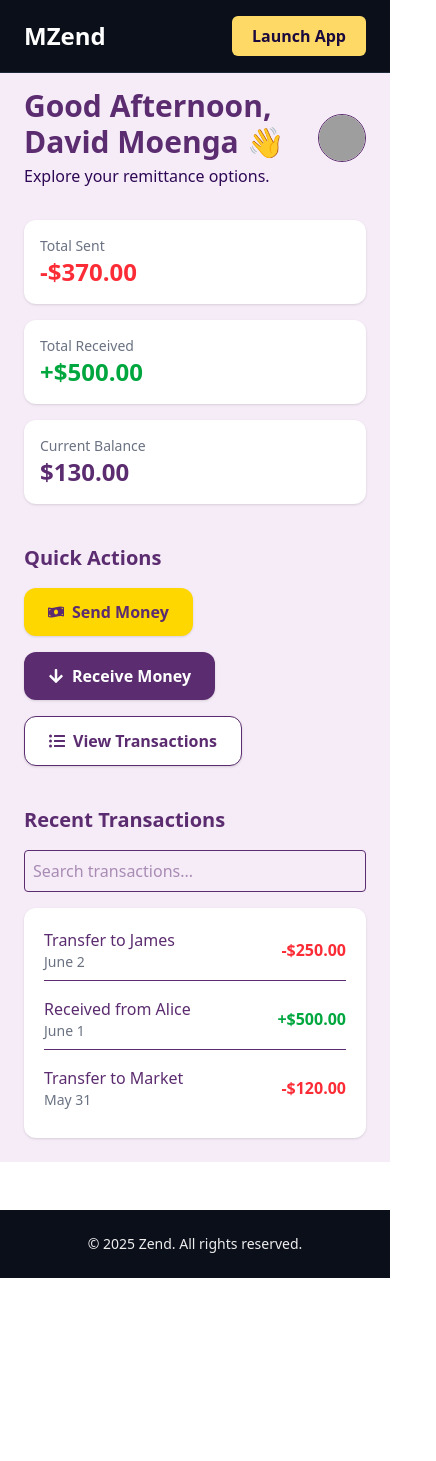
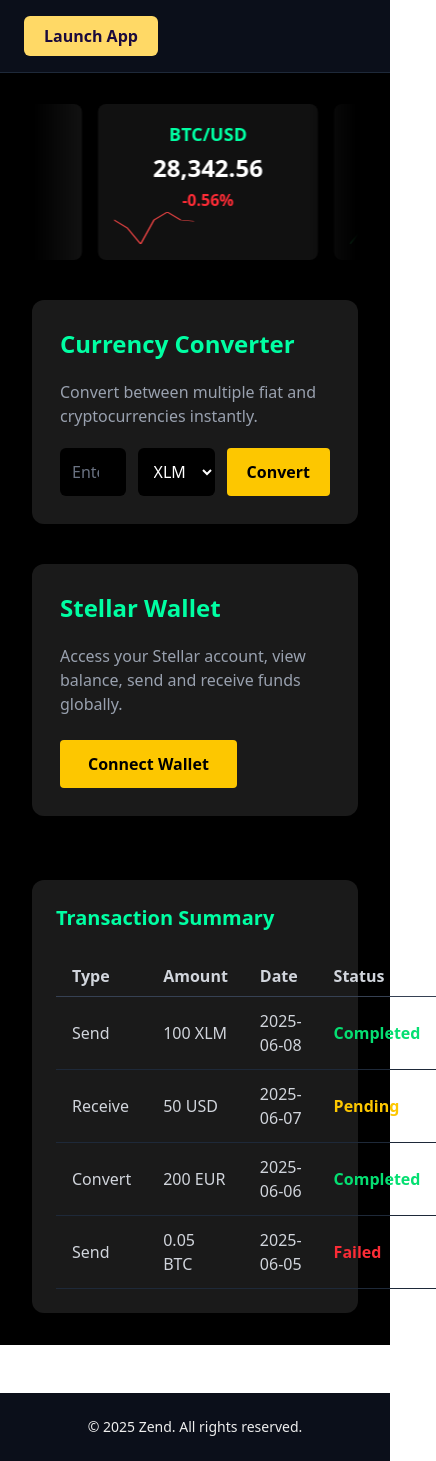
Before and after one commit to Davin-01/Mzend, a React (Vite) app: page /dashboard in a window 390 px wide. Shown: the whole page, 436 px wide, since content can reach past the window. Before the commit the page ends 1278 px from the top, so only its background shows below. Built offline with nearby package versions, Linux system fonts and the light colour scheme; grey boxes are pictures that could not be loaded.

Commit message:
final changes to the landingpage

```diff
--- a/src/App.jsx
+++ b/src/App.jsx
@@ -14,6 +14,7 @@ import Profile from "./pages/Profile";
 import Support from "./pages/Support";
 import Exchange from "./pages/Exchange";
 import LaunchApp from "./pages/LaunchApp";
+import LearnMore from "./pages/LearnMore";
 
 export default function App() {
   return (
@@ -32,6 +33,7 @@ export default function App() {
         <Route path="/support" element={<Support />} />
         <Route path="/exchange" element={<Exchange />} />
         <Route path="/app" element={<LaunchApp />} />
+        <Route path="/learnmore" element={<LearnMore />} />
       </Routes>
       <Footer />
     </>
--- a/src/components/Navbar.jsx
+++ b/src/components/Navbar.jsx
@@ -4,13 +4,17 @@ export default function Navbar() {
   return (
     <nav className="w-full fixed top-0 z-50 bg-[#0B0F1A] border-b border-gray-800">
       <div className="max-w-7xl mx-auto px-6 py-4 flex justify-between items-center">
-        <div className="text-2xl font-bold text-white">MZend</div>
+        {/* <div className="text-2xl font-bold text-white">MZend</div> */}
+        {/* <ul className="hidden md:flex gap-8 text-[#FFD966] font-medium"> */}
         <ul className="hidden md:flex gap-8 text-[#FFD966] font-medium">
-          <li><a href="#exchange" className="hover:text-white">Exchange</a></li>
+          <li><a href="/" className="hover:text-white">Home</a></li>
+        </ul>
+
+          {/* <li><a href="#exchange" className="hover:text-white">Exchange</a></li>
           <li><a href="#how" className="hover:text-white">How It Works</a></li>
           <li><a href="#wallet" className="hover:text-white">Wallet</a></li>
-          <li><a href="/login" className="hover:text-white">Login</a></li>
-        </ul>
+          <li><a href="/login" className="hover:text-white">Login</a></li> */}
+        {/* </ul> */}
         <a
           href="/app"
           className="bg-[#FFD966] text-[#1A0A3D] px-5 py-2 rounded-md font-semibold hover:bg-yellow-400 transition"
--- /dev/null
+++ b/src/components/ui/button.jsx
@@ -0,0 +1,29 @@
+import React from "react";
+
+export function Button({
+  children,
+  onClick,
+  type = "button",
+  className = "",
+  variant = "primary",
+}) {
+  const baseStyles = "px-6 py-2 rounded font-semibold transition transform hover:scale-105";
+
+  const variants = {
+    primary: "bg-yellow-400 text-black hover:bg-yellow-300",
+    secondary: "border border-yellow-400 text-yellow-400 hover:bg-yellow-400 hover:text-black",
+    danger: "bg-red-500 text-white hover:bg-red-600",
+    success: "bg-green-500 text-white hover:bg-green-600",
+    dark: "bg-black text-white hover:bg-gray-800",
+  };
+
+  return (
+    <button
+      type={type}
+      onClick={onClick}
+      className={`${baseStyles} ${variants[variant]} ${className}`}
+    >
+      {children}
+    </button>
+  );
+}
--- a/src/pages/Dashboard.jsx
+++ b/src/pages/Dashboard.jsx
@@ -1,146 +1,221 @@
-import React, { useState } from "react";
-import { Link } from "react-router-dom";
-import { Carousel } from "react-responsive-carousel";
-import { FaMoneyBillWave, FaArrowDown, FaListUl, FaBars } from "react-icons/fa";
-import "react-responsive-carousel/lib/styles/carousel.min.css";
+import React, { useEffect, useRef, useState } from "react";
+
+function Sparkline({ data, color = "#00FFA3" }) {
+  if (!data || data.length === 0) return null;
+  const max = Math.max(...data);
+  const min = Math.min(...data);
+  const points = data
+    .map((point, idx) => {
+      const x = (idx / (data.length - 1)) * 100;
+      const y = 100 - ((point - min) / (max - min)) * 100;
+      return `${x},${y}`;
+    })
+    .join(" ");
+
+  return (
+    <svg
+      viewBox="0 0 100 100"
+      className="w-20 h-8"
+      preserveAspectRatio="none"
+      fill="none"
+      stroke={color}
+      strokeWidth="2"
+      strokeLinecap="round"
+      strokeLinejoin="round"
+    >
+      <polyline points={points} />
+    </svg>
+  );
+}
 
 export default function Dashboard() {
-
-  const user = {
-    name: "David Moenga",
-  };
-
-  const supportedCountries = [
-    { name: "Kenya", flag: "🇰🇪", description: "M-Pesa transfers supported" },
-    { name: "Nigeria", flag: "🇳🇬", description: "Instant Naira payouts" },
-    { name: "Ghana", flag: "🇬🇭", description: "MTN Mobile Money enabled" },
-    { name: "USA", flag: "🇺🇸", description: "Send to USD accounts" },
-    { name: "UK", flag: "🇬🇧", description: "GBP bank transfer" },
+  const liveRates = [
+    {
+      pair: "XLM/USD",
+      rate: "0.1234",
+      change: "+1.24%",
+      trend: [0.12, 0.122, 0.121, 0.123, 0.125, 0.124, 0.123],
+    },
+    {
+      pair: "BTC/USD",
+      rate: "28,342.56",
+      change: "-0.56%",
+      trend: [28350, 28300, 28200, 28350, 28400, 28350, 28342],
+    },
+    {
+      pair: "ETH/USD",
+      rate: "1,882.30",
+      change: "+0.87%",
+      trend: [1850, 1870, 1865, 1880, 1890, 1885, 1882],
+    },
+    {
+      pair: "EUR/USD",
+      rate: "1.1023",
+      change: "-0.32%",
+      trend: [1.10, 1.11, 1.10, 1.11, 1.10, 1.10, 1.10],
+    },
   ];
 
-  const recentTransactions = [
-    { id: 1, name: "Transfer to James", amount: "-$250.00", date: "June 2" },
-    { id: 2, name: "Received from Alice", amount: "+$500.00", date: "June 1" },
-    { id: 3, name: "Transfer to Market", amount: "-$120.00", date: "May 31" },
+  const transactions = [
+    { id: 1, type: "Send", amount: "100 XLM", date: "2025-06-08", status: "Completed" },
+    { id: 2, type: "Receive", amount: "50 USD", date: "2025-06-07", status: "Pending" },
+    { id: 3, type: "Convert", amount: "200 EUR", date: "2025-06-06", status: "Completed" },
+    { id: 4, type: "Send", amount: "0.05 BTC", date: "2025-06-05", status: "Failed" },
   ];
 
-  const [sidebarOpen, setSidebarOpen] = useState(false);
-  const [search, setSearch] = useState("");
+  // Duplicate liveRates to create infinite scroll effect
+  const scrollRef = useRef(null);
 
-  const getGreeting = () => {
-    const hour = new Date().getHours();
-    if (hour < 12) return "Good Morning";
-    if (hour < 18) return "Good Afternoon";
-    return "Good Evening";
-  };
+  useEffect(() => {
+    const slider = scrollRef.current;
+    let start = 0;
+    let reqId;
 
-  const filteredTransactions = recentTransactions.filter(txn =>
-    txn.name.toLowerCase().includes(search.toLowerCase())
-  );
+    function step() {
+      start -= 0.5; // Speed of sliding; smaller = slower
+      if (Math.abs(start) >= slider.scrollWidth / 2) {
+        start = 0; // Reset for infinite loop
+      }
+      slider.style.transform = `translateX(${start}px)`;
+      reqId = requestAnimationFrame(step);
+    }
+
+    reqId = requestAnimationFrame(step);
+    return () => cancelAnimationFrame(reqId);
+  }, []);
 
   return (
-    <div className="flex flex-col md:flex-row min-h-screen bg-[#f6ecf8] text-[#5B2C6F]">
-      {/* Mobile Sidebar Toggle */}
-      <div className="md:hidden p-4 flex justify-between items-center bg-white shadow-md">
-        <h1 className="text-2xl font-bold">MZend</h1>
-        <button onClick={() => setSidebarOpen(!sidebarOpen)}>
-          <FaBars className="text-2xl" />
-        </button>
-      </div>
-
-      {/* Sidebar */}
-      <aside className={`w-full md:w-64 bg-white shadow-md p-6 md:block ${sidebarOpen ? "block" : "hidden"}`}>
-        <nav className="flex flex-col gap-4 text-lg">
-          <Link to="/dashboard" className="hover:text-[#FFD700]">Dashboard</Link>
-          <Link to="/wallet" className="hover:text-[#FFD700]">Wallet</Link>
-          <Link to="/send" className="hover:text-[#FFD700]">Send Money</Link>
-          <Link to="/receive" className="hover:text-[#FFD700]">Receive Money</Link>
-          <Link to="/transactions" className="hover:text-[#FFD700]">Transactions</Link>
-          <Link to="/profile" className="hover:text-[#FFD700]">Profile</Link>
-          {/* <Link to="/settings" className="hover:text-[#FFD700]">Settings</Link> */}
-          <Link to="/support" className="hover:text-[#FFD700]">Support</Link>
-          <Link to="/logout" className="mt-6 text-red-500 hover:text-red-700">Logout</Link>
-        </nav>
-      </aside>
-
-      {/* Main Content */}
-      <main className="flex-1 p-6">
-        {/* Header */}
-        <div className="flex justify-between items-center mb-8">
-          <div>
-            <h2 className="text-3xl font-bold">{getGreeting()}, {user.name} 👋</h2>
-            <p className="text-[#2E0854] mt-1">Explore your remittance options.</p>
-          </div>
-          <img
-            src={`https://api.dicebear.com/7.x/initials/svg?seed=${user.name}`}
-            alt="User Avatar"
-            className="w-12 h-12 rounded-full border"
-          />
+    <main className="min-h-screen bg-black text-white px-8 py-8 pt-24 sm:pt-24 font-sans select-none">
+      {/* Sliding ticker with continuous infinite scroll */}
+      <section className="relative overflow-hidden mb-10 pt-2">
+        <div
+          ref={scrollRef}
+          className="flex gap-4 whitespace-nowrap will-change-transform"
+          style={{ userSelect: "none" }}
+          aria-label="Live currency exchange rates"
+        >
+          {[...liveRates, ...liveRates].map(({ pair, rate, change, trend }, i) => {
+            const isPositive = change.startsWith("+");
+            return (
+              <div
+                key={i}
+                className={`inline-block min-w-[220px] bg-[#111111] rounded-lg p-4 shadow-lg
+                  flex flex-col items-center text-center
+                  hover:scale-105 hover:shadow-yellow-400 transition-transform duration-300 cursor-pointer`}
+              >
+                <h3 className="text-lg font-semibold mb-1 text-[#00FFA3]">{pair}</h3>
+                <div className="text-2xl font-bold mb-1">{rate}</div>
+                <span
+                  className={`mb-2 font-semibold ${
+                    isPositive ? "text-green-400" : "text-red-500"
+                  }`}
+                >
+                  {change}
+                </span>
+                <Sparkline data={trend} color={isPositive ? "#22c55e" : "#ef4444"} />
+              </div>
+            );
+          })}
         </div>
 
-        {/* Summary Cards */}
-        <div className="grid grid-cols-1 sm:grid-cols-2 md:grid-cols-3 gap-4 mb-10">
-          <div className="bg-white p-4 rounded-xl shadow">
-            <p className="text-sm text-gray-500">Total Sent</p>
-            <p className="text-2xl font-bold text-red-500">-$370.00</p>
-          </div>
-          <div className="bg-white p-4 rounded-xl shadow">
-            <p className="text-sm text-gray-500">Total Received</p>
-            <p className="text-2xl font-bold text-green-600">+$500.00</p>
-          </div>
-          <div className="bg-white p-4 rounded-xl shadow">
-            <p className="text-sm text-gray-500">Current Balance</p>
-            <p className="text-2xl font-bold text-[#5B2C6F]">$130.00</p>
+        {/* Gradient fade overlays on sides */}
+        <div className="pointer-events-none absolute left-0 top-0 bottom-0 w-12 bg-gradient-to-r from-black"></div>
+        <div className="pointer-events-none absolute right-0 top-0 bottom-0 w-12 bg-gradient-to-l from-black"></div>
+      </section>
+
+      {/* Main cards */}
+      <section className="grid grid-cols-1 md:grid-cols-2 gap-10 mb-16">
+        <div
+          className="bg-[#1A1A1A] rounded-xl p-7 shadow-lg transform transition duration-500 hover:scale-105 hover:shadow-yellow-400"
+          style={{ animation: "fadeInScale 0.9s ease forwards" }}
+        >
+          <h2 className="text-2xl font-semibold mb-5 text-[#00FFA3]">Currency Converter</h2>
+          <p className="text-gray-400 mb-5">
+            Convert between multiple fiat and cryptocurrencies instantly.
+          </p>
+          <div className="flex gap-3 items-center">
+            <input
+              type="number"
+              className="w-full rounded-md bg-black p-3 text-white placeholder-gray-500 focus:outline-yellow-400"
+              placeholder="Enter amount"
+            />
+            <select className="bg-black text-white rounded-md p-3 focus:outline-yellow-400">
+              <option>XLM</option>
+              <option>USD</option>
+              <option>BTC</option>
+              <option>ETH</option>
+              <option>EUR</option>
+            </select>
+            <button className="bg-yellow-400 px-5 py-3 rounded font-semibold text-black hover:bg-yellow-300 transition">
+              Convert
+            </button>
           </div>
         </div>
 
-        {/* Quick Actions */}
-        <section className="mb-10">
-          <h3 className="text-xl font-semibold mb-4">Quick Actions</h3>
-          <div className="flex flex-wrap gap-4">
-            <Link to="/send" className="bg-[#FFD700] text-[#5B2C6F] px-6 py-3 rounded-xl font-semibold shadow hover:bg-[#e6c200] transition flex items-center gap-2">
-              <FaMoneyBillWave /> Send Money
-            </Link>
-            <Link to="/receive" className="bg-[#5B2C6F] text-white px-6 py-3 rounded-xl font-semibold shadow hover:bg-[#3c1e50] transition flex items-center gap-2">
-              <FaArrowDown /> Receive Money
-            </Link>
-            <Link to="/transactions" className="bg-white border border-[#5B2C6F] text-[#5B2C6F] px-6 py-3 rounded-xl font-semibold shadow hover:bg-[#f9f3fc] transition flex items-center gap-2">
-              <FaListUl /> View Transactions
-            </Link>
-          </div>
-        </section>
+        <div
+          className="bg-[#1A1A1A] rounded-xl p-7 shadow-lg transform transition duration-500 hover:scale-105 hover:shadow-yellow-400"
+          style={{ animation: "fadeInScale 1.1s ease forwards" }}
+        >
+          <h2 className="text-2xl font-semibold mb-5 text-[#00FFA3]">Stellar Wallet</h2>
+          <p className="text-gray-400 mb-6">
+            Access your Stellar account, view balance, send and receive funds globally.
+          </p>
+          <button className="bg-yellow-400 px-7 py-3 rounded font-semibold text-black hover:bg-yellow-300 transition">
+            Connect Wallet
+          </button>
+        </div>
+      </section>
 
-        {/* Country Carousel */}
+      {/* Transaction Summary */}
+      <section className="bg-[#1A1A1A] rounded-xl p-6 shadow-lg max-w-5xl mx-auto">
+        <h3 className="text-xl font-semibold text-[#00FFA3] mb-6">Transaction Summary</h3>
+        <table className="w-full text-left text-gray-300">
+          <thead className="border-b border-gray-700">
+            <tr>
+              <th className="py-2 px-4">Type</th>
+              <th className="py-2 px-4">Amount</th>
+              <th className="py-2 px-4">Date</th>
+              <th className="py-2 px-4">Status</th>
+            </tr>
+          </thead>
+          <tbody>
+            {transactions.map(({ id, type, amount, date, status }) => (
+              <tr
+                key={id}
+                className="border-b border-gray-800 hover:bg-yellow-400/10 transition-colors cursor-default"
+              >
+                <td className="py-3 px-4">{type}</td>
+                <td className="py-3 px-4">{amount}</td>
+                <td className="py-3 px-4">{date}</td>
+                <td
+                  className={`py-3 px-4 font-semibold ${
+                    status === "Completed"
+                      ? "text-green-400"
+                      : status === "Pending"
+                      ? "text-yellow-400"
+                      : "text-red-500"
+                  }`}
+                >
+                  {status}
+                </td>
+              </tr>
+            ))}
+          </tbody>
+        </table>
+      </section>
 
-
-        {/* Recent Transactions */}
-        <section>
-          <h3 className="text-xl font-semibold mb-4">Recent Transactions</h3>
-          <input
-            type="text"
-            placeholder="Search transactions..."
-            className="mb-4 p-2 border rounded w-full md:w-1/2"
-            value={search}
-            onChange={e => setSearch(e.target.value)}
-          />
-          <div className="bg-white rounded-xl shadow p-5 space-y-4">
-            {filteredTransactions.map(txn => (
-              <div key={txn.id} className="flex justify-between items-center border-b pb-2 last:border-none">
-                <div>
-                  <p className="font-medium">{txn.name}</p>
-                  <p className="text-sm text-gray-500">{txn.date}</p>
-                </div>
-                <p className={`font-semibold ${txn.amount.startsWith('-') ? 'text-red-500' : 'text-green-600'}`}>
-                  {txn.amount}
-                </p>
-              </div>
-            ))}
-            {filteredTransactions.length === 0 && (
-              <p className="text-center text-gray-500">No recent activity yet.</p>
-            )}
-          </div>
-        </section>
-      </main>
-    </div>
+      <style jsx>{`
+        @keyframes fadeInScale {
+          0% {
+            opacity: 0;
+            transform: scale(0.95);
+          }
+          100% {
+            opacity: 1;
+            transform: scale(1);
+          }
+        }
+      `}</style>
+    </main>
   );
 }
--- a/src/pages/Landing.jsx
+++ b/src/pages/Landing.jsx
@@ -1,69 +1,36 @@
 import React from "react";
 import Navbar from "../components/Navbar";
 import Footer from "../components/Footer";
+import {
+  Wallet,
+  Send,
+  RefreshCcw,
+  Globe,
+} from "lucide-react";
 
 const features = [
   {
-    title: "Secure Trading",
-    desc: "Advanced security measures to keep your assets safe.",
-    icon: (
-      <svg
-        className="w-8 h-8 text-yellow-400"
-        fill="none"
-        stroke="currentColor"
-        strokeWidth="2"
-        viewBox="0 0 24 24"
-        xmlns="http://www.w3.org/2000/svg"
-      >
-        <path
-          strokeLinecap="round"
-          strokeLinejoin="round"
-          d="M12 11c-2.21 0-4 1.79-4 4v3h8v-3c0-2.21-1.79-4-4-4zM6 7a6 6 0 1112 0 6 6 0 01-12 0z"
-        ></path>
-      </svg>
-    ),
+    title: "Stellar Wallet Connection",
+    desc: "Securely connect and manage your Stellar wallet.",
+    icon: <Wallet className="w-8 h-8 text-[#00FFA3]" />,
   },
   {
-    title: "Global Reach",
-    desc: "Trade assets worldwide with low fees and fast transactions.",
-    icon: (
-      <svg
-        className="w-8 h-8 text-yellow-400"
-        fill="none"
-        stroke="currentColor"
-        strokeWidth="2"
-        viewBox="0 0 24 24"
-        xmlns="http://www.w3.org/2000/svg"
-      >
-        <path
-          strokeLinecap="round"
-          strokeLinejoin="round"
-          d="M12 2a10 10 0 00-10 10 10 10 0 0010 10 10 10 0 0010-10 10 10 0 00-10-10zM12 6v6l4 2"
-        ></path>
-      </svg>
-    ),
+    title: "Global Send & Receive",
+    desc: "Transfer money across borders in seconds.",
+    icon: <Send className="w-8 h-8 text-yellow-400" />,
   },
   {
-    title: "Fast & Reliable",
-    desc: "Instant deposits and withdrawals with 24/7 support.",
-    icon: (
-      <svg
-        className="w-8 h-8 text-yellow-400"
-        fill="none"
-        stroke="currentColor"
-        strokeWidth="2"
-        viewBox="0 0 24 24"
-        xmlns="http://www.w3.org/2000/svg"
-      >
-        <path
-          strokeLinecap="round"
-          strokeLinejoin="round"
-          d="M13 10V3L4 14h7v7l9-11h-7z"
-        ></path>
-      </svg>
-    ),
+    title: "Real-Time Exchange",
+    desc: "Convert currencies at live market rates instantly.",
+    icon: <RefreshCcw className="w-8 h-8 text-blue-400" />,
+  },
+  {
+    title: "Multi-Currency Support",
+    desc: "Hold, send, and receive multiple fiat & crypto assets.",
+    icon: <Globe className="w-8 h-8 text-purple-400" />,
   },
 ];
+
 
 // Dummy live exchange data for demo
 const liveRates = [
@@ -120,68 +87,52 @@ export default function Landing() {
   return (
     <>
       <Navbar />
-      <main className="min-h-screen bg-black text-white font-sans px-6 py-16">
+      <main className="min-h-screen bg-black text-white font-sans px-6 py-16 pt-27">
         {/* Hero Section */}
         <section
-  className="max-w-5xl mx-auto text-center px-4 sm:px-0"
-  style={{ animation: "fadeInUp 1s ease forwards" }}
+          className="max-w-5xl mx-auto text-center"
+          style={{ animation: "fadeIn 1s ease forwards" }}
         >
-  <h1 className="text-5xl sm:text-6xl font-extrabold mb-6 leading-tight relative inline-block">
-    The Fastest Way to Trade <br />
-    <span className="text-yellow-400 bg-gradient-to-r from-yellow-300 via-yellow-400 to-yellow-500 bg-clip-text text-transparent font-extrabold">
-      Crypto & Fiat
-    </span>
-    <span className="absolute left-0 bottom-0 w-16 h-1 bg-yellow-400 rounded-full animate-pulse"></span>
+          <h1 className="text-5xl font-extrabold mb-6 leading-tight">
+            <span className="text-yellow-400">M</span>Zend <br />
+            The Fastest Way to Send and Receive <br />
+            <span className="text-yellow-400">Crypto & Fiat</span>
           </h1>
-  <p className="text-gray-300 mb-12 text-lg max-w-xl mx-auto sm:text-xl">
-    Experience seamless, secure, and instant cross-border payments powered by Stellar.
+          <p className="text-gray-300 mb-10 text-lg max-w-xl mx-auto">
+            Experience seamless, secure, and instant cross-border payments
+            powered by Stellar.
           </p>
           <div className="flex justify-center gap-6 flex-wrap">
             <a
-      href="#get-started"
-      className="bg-yellow-400 text-black px-8 py-3 rounded font-semibold
-                 hover:bg-yellow-300 hover:shadow-lg transition transform hover:scale-105"
+              href="Register"
+              className="bg-yellow-400 text-black px-8 py-3 rounded font-semibold hover:bg-yellow-300 transition transform hover:scale-105"
             >
               Get Started
             </a>
             <a
-      href="#learn-more"
-      className="border border-yellow-400 text-yellow-400 px-8 py-3 rounded font-semibold
-                 hover:bg-yellow-400 hover:text-black hover:shadow-lg transition transform hover:scale-105"
+              href="LearnMore"
+              className="border border-yellow-400 text-yellow-400 px-8 py-3 rounded font-semibold hover:bg-yellow-400 hover:text-black transition transform hover:scale-105"
             >
               Learn More
             </a>
           </div>
-
-  <style jsx global>{`
-    @keyframes fadeInUp {
-      0% {
-        opacity: 0;
-        transform: translateY(20px);
-      }
-      100% {
-        opacity: 1;
-        transform: translateY(0);
-      }
-    }
-  `}</style>
         </section>
-
 
         {/* Features */}
        <section
   id="learn-more"
-          className="max-w-6xl mx-auto mt-20 flex flex-col sm:flex-row justify-between gap-10"
+  className="max-w-7xl mx-auto mt-20 grid grid-cols-1 sm:grid-cols-2 lg:grid-cols-4 gap-8 px-4"
 >
   {features.map(({ icon, title, desc }, i) => (
     <div
       key={i}
-              className="flex flex-col items-center text-center max-w-xs mx-auto bg-[#1A1A1A] rounded-lg p-6 shadow-lg hover:shadow-yellow-400 hover:scale-105 transition-transform"
-              style={{ animation: `fadeIn 0.8s ease forwards`, animationDelay: `${i * 0.3}s` }}
+      className="flex flex-col items-center text-center bg-[#1A1A1A] rounded-xl p-6 shadow-lg
+                 hover:shadow-yellow-400 hover:scale-105 transition-transform"
+      style={{ animation: `fadeIn 0.8s ease forwards`, animationDelay: `${i * 0.25}s` }}
     >
       <div className="mb-5">{icon}</div>
-              <h3 className="text-xl font-semibold mb-2">{title}</h3>
-              <p className="text-gray-400">{desc}</p>
+      <h3 className="text-lg font-semibold text-[#00FFA3] mb-2">{title}</h3>
+      <p className="text-gray-400 text-sm">{desc}</p>
     </div>
   ))}
 </section>
@@ -224,12 +175,12 @@ export default function Landing() {
           className="mt-24 bg-yellow-400 text-black rounded-lg max-w-4xl mx-auto py-12 px-10 text-center shadow-lg hover:shadow-yellow-500 transition"
           style={{ animation: "fadeIn 1s ease forwards", animationDelay: "1.2s" }}
         >
-          <h2 className="text-3xl font-bold mb-4">Ready to start trading today?</h2>
+          <h2 className="text-3xl font-bold mb-4">Ready to start sending and receiving crypto and fiat?</h2>
           <p className="mb-8 max-w-xl mx-auto">
-            Join thousands of users already enjoying fast and secure payments.
+            Join thousands of users already enjoying fast and secure exchange rates.
           </p>
           <a
-            href="/signup"
+            href="/Register"
             className="bg-black text-yellow-400 px-10 py-3 rounded font-semibold hover:bg-gray-900 transition transform hover:scale-105"
           >
             Create Account
--- a/src/pages/Login.jsx
+++ b/src/pages/Login.jsx
@@ -40,7 +40,7 @@ export default function Login() {
   };
 
   return (
-    <div className="min-h-screen flex items-center justify-center bg-[#f6ecf8] px-4">
+    <div className="min-h-screen flex items-center justify-center bg-[#0d0d0e] px-4">
       <form
         onSubmit={handleLogin}
         className="bg-white p-8 rounded-lg shadow-lg w-full max-w-md relative"
--- a/src/pages/Register.jsx
+++ b/src/pages/Register.jsx
@@ -23,7 +23,7 @@ export default function Register() {
   };
 
   return (
-    <div className="min-h-screen flex items-center justify-center bg-[#f6ecf8]">
+    <div className="min-h-screen flex items-center justify-center bg-[#0c0c0c]">
       <form
         onSubmit={handleRegister}
         className="bg-white p-8 rounded-lg shadow-lg w-full max-w-md"
```
Also changed, not shown: src/pages/LearnMore.jsx (added, +90 -0 lines). Lines whose indentation alone changed are shown as unchanged.
